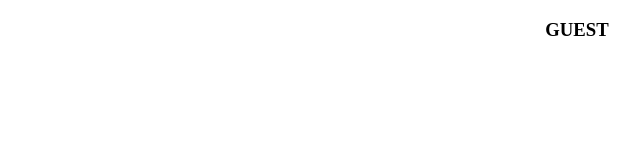
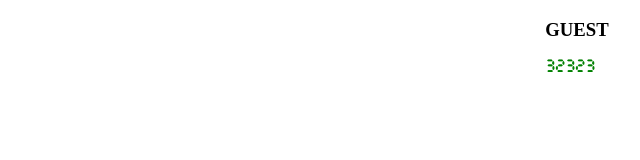
Before and after one commit to gruuvindotdev/scrimba-scoreboard, a plain HTML site: page index.html in a window 1280 px wide. Shown: the full height of the page, 382-1022 px from the left. Drawn offline with Linux system fonts and the light colour scheme.

Commit message:
add custom font import

```diff
--- a/index.css
+++ /dev/null
@@ -1,8 +0,0 @@
-body {
-    margin: 0;
-}
-
-.container {
-    display: flex;
-    justify-content: space-around;
-}
--- a/index.html
+++ b/index.html
@@ -1,7 +1,7 @@
 <!DOCTYPE html>
 <html lang="en">
 <head>
-    <link rel="stylesheet" href="index.css">
+    <link rel="stylesheet" href="styles/index.css">
     <meta charset="UTF-8">
     <meta name="viewport" content="width=device-width, initial-scale=1.0">
     <title>Basketball Scoreboard</title>
@@ -13,6 +13,7 @@
         </div>
         <div>
             <h3>GUEST</h3>
+            <div class="counter">32323</div>
         </div>
     </div>
     <script src="index.js"></script>
--- /dev/null
+++ b/styles/index.css
@@ -0,0 +1,18 @@
+body {
+    margin: 0;
+}
+
+@font-face {
+    font-family: "Scores";
+    src: url("scoreboard_font.ttf")
+}
+
+.container {
+    display: flex;
+    justify-content: space-around;w
+}
+
+.counter {
+    font-family: "Scores";
+    color:green;
+}
```
Also changed, not shown: styles/scoreboard_font.ttf (added).
